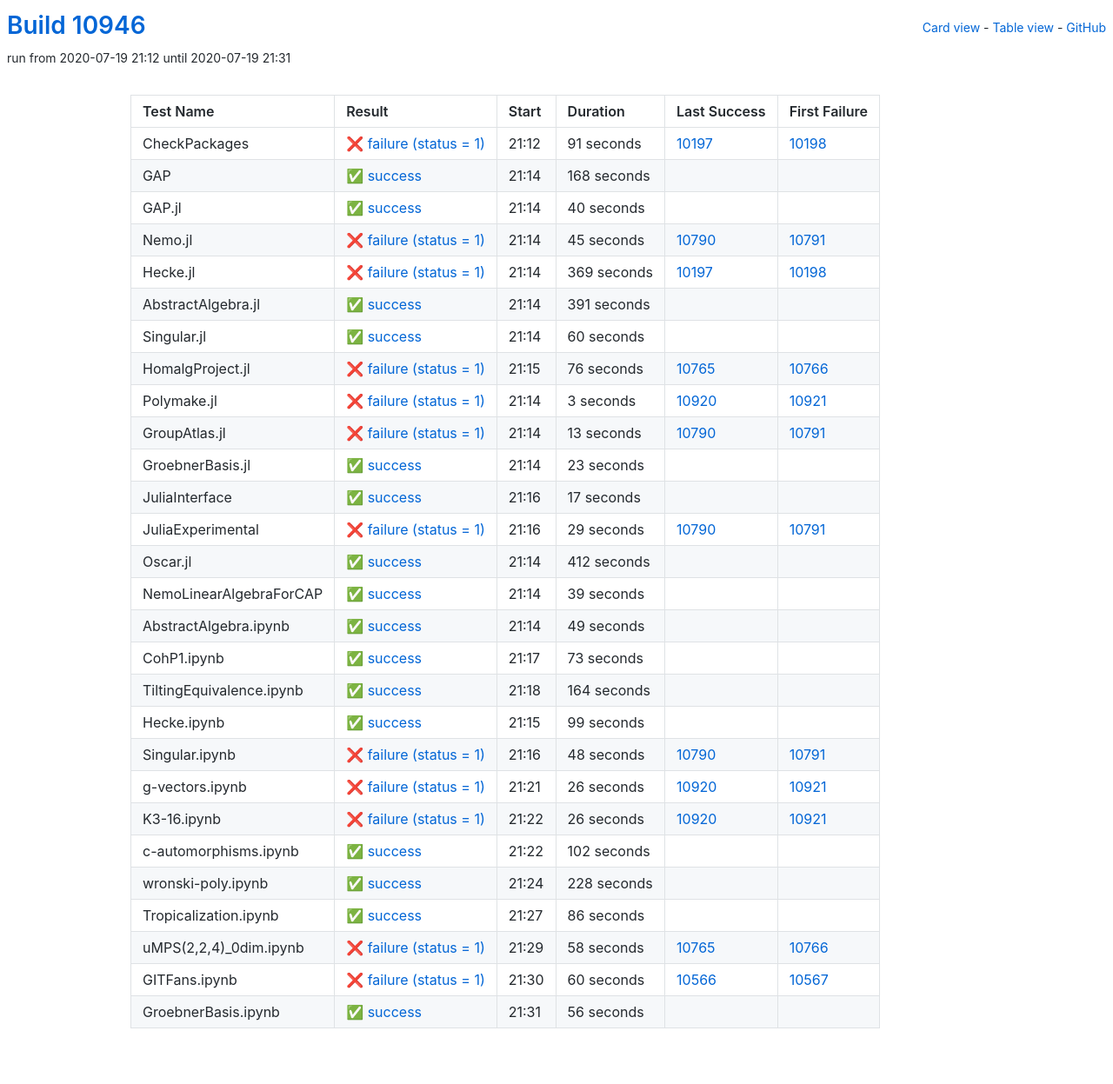
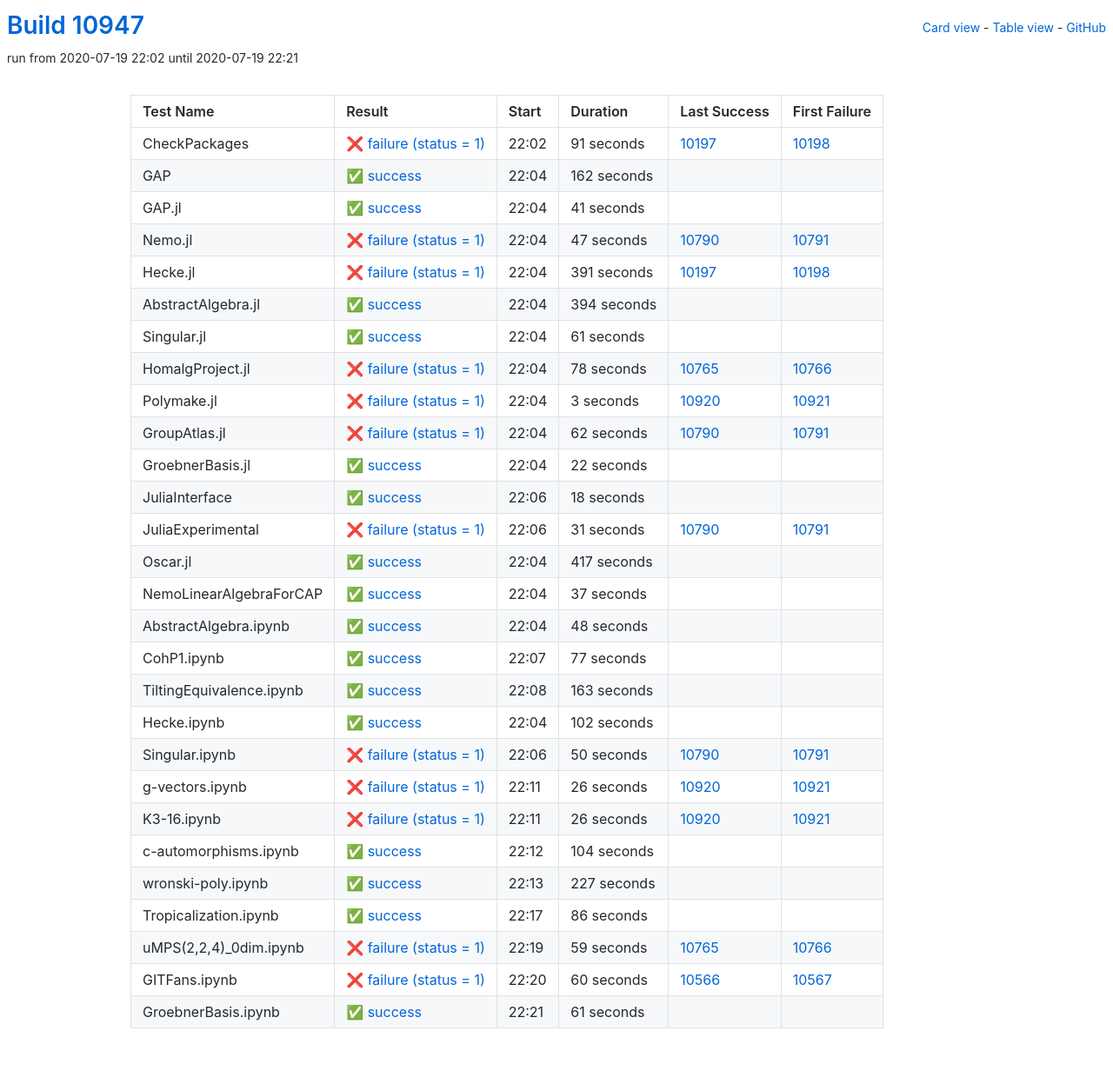
Before and after one commit to oscar-system/oscar-ci-status, a Jekyll site: the page built from table.html, in a window 1280 px wide. Shown: the whole page at 87% size. Built offline with Jekyll 4.4.1, drawn with Linux system fonts in a browser that asks for light colours.

Commit message:
Build #10947

```diff
--- a/_data/ci.yml
+++ b/_data/ci.yml
@@ -1,6 +1,6 @@
 ---
-build: 10946
-build_url: https://oscarci.mathematik.uni-kl.de/job/oscar/10946/
+build: 10947
+build_url: https://oscarci.mathematik.uni-kl.de/job/oscar/10947/
 job: oscar
 organization: oscar-system
 repo: oscar-ci-status
@@ -8,8 +8,8 @@
 tests:
 - name: CheckPackages
   id: checkpackages
-  log: https://oscarci.mathematik.uni-kl.de/job/oscar/10946/artifact/logs/build-10946/CheckPackages.log
-  start: 2020-07-19 21:12
+  log: https://oscarci.mathematik.uni-kl.de/job/oscar/10947/artifact/logs/build-10947/CheckPackages.log
+  start: 2020-07-19 22:02
   success: false
   exitcode: 1
   status: failure
@@ -20,92 +20,92 @@
   first_failure_url: https://oscarci.mathematik.uni-kl.de/job/oscar/10198/
 - name: GAP
   id: gap
-  log: https://oscarci.mathematik.uni-kl.de/job/oscar/10946/artifact/logs/build-10946/GAP.log
-  start: 2020-07-19 21:14
+  log: https://oscarci.mathematik.uni-kl.de/job/oscar/10947/artifact/logs/build-10947/GAP.log
+  start: 2020-07-19 22:04
   success: true
   exitcode: 0
   status: success
-  duration: 168
+  duration: 162
   last_success: false
   last_success_url:
   first_failure: false
   first_failure_url:
 - name: GAP.jl
   id: gap-jl
-  log: https://oscarci.mathematik.uni-kl.de/job/oscar/10946/artifact/logs/build-10946/GAP.jl.log
-  start: 2020-07-19 21:14
+  log: https://oscarci.mathematik.uni-kl.de/job/oscar/10947/artifact/logs/build-10947/GAP.jl.log
+  start: 2020-07-19 22:04
   success: true
   exitcode: 0
   status: success
-  duration: 40
+  duration: 41
   last_success: false
   last_success_url:
   first_failure: false
   first_failure_url:
 - name: Nemo.jl
   id: nemo-jl
-  log: https://oscarci.mathematik.uni-kl.de/job/oscar/10946/artifact/logs/build-10946/Nemo.jl.log
-  start: 2020-07-19 21:14
+  log: https://oscarci.mathematik.uni-kl.de/job/oscar/10947/artifact/logs/build-10947/Nemo.jl.log
+  start: 2020-07-19 22:04
   success: false
   exitcode: 1
   status: failure
-  duration: 45
+  duration: 47
   last_success: 10790
   last_success_url: https://oscarci.mathematik.uni-kl.de/job/oscar/10790/
   first_failure: 10791
   first_failure_url: https://oscarci.mathematik.uni-kl.de/job/oscar/10791/
 - name: Hecke.jl
   id: hecke-jl
-  log: https://oscarci.mathematik.uni-kl.de/job/oscar/10946/artifact/logs/build-10946/Hecke.jl.log
-  start: 2020-07-19 21:14
+  log: https://oscarci.mathematik.uni-kl.de/job/oscar/10947/artifact/logs/build-10947/Hecke.jl.log
+  start: 2020-07-19 22:04
   success: false
   exitcode: 1
   status: failure
-  duration: 369
+  duration: 391
   last_success: 10197
   last_success_url: https://oscarci.mathematik.uni-kl.de/job/oscar/10197/
   first_failure: 10198
   first_failure_url: https://oscarci.mathematik.uni-kl.de/job/oscar/10198/
 - name: AbstractAlgebra.jl
   id: abstractalgebra-jl
-  log: https://oscarci.mathematik.uni-kl.de/job/oscar/10946/artifact/logs/build-10946/AbstractAlgebra.jl.log
-  start: 2020-07-19 21:14
+  log: https://oscarci.mathematik.uni-kl.de/job/oscar/10947/artifact/logs/build-10947/AbstractAlgebra.jl.log
+  start: 2020-07-19 22:04
   success: true
   exitcode: 0
   status: success
-  duration: 391
+  duration: 394
   last_success: false
   last_success_url:
   first_failure: false
   first_failure_url:
 - name: Singular.jl
   id: singular-jl
-  log: https://oscarci.mathematik.uni-kl.de/job/oscar/10946/artifact/logs/build-10946/Singular.jl.log
-  start: 2020-07-19 21:14
+  log: https://oscarci.mathematik.uni-kl.de/job/oscar/10947/artifact/logs/build-10947/Singular.jl.log
+  start: 2020-07-19 22:04
   success: true
   exitcode: 0
   status: success
-  duration: 60
+  duration: 61
   last_success: false
   last_success_url:
   first_failure: false
   first_failure_url:
 - name: HomalgProject.jl
   id: homalgproject-jl
-  log: https://oscarci.mathematik.uni-kl.de/job/oscar/10946/artifact/logs/build-10946/HomalgProject.jl.log
-  start: 2020-07-19 21:15
+  log: https://oscarci.mathematik.uni-kl.de/job/oscar/10947/artifact/logs/build-10947/HomalgProject.jl.log
+  start: 2020-07-19 22:04
   success: false
   exitcode: 1
   status: failure
-  duration: 76
+  duration: 78
   last_success: 10765
   last_success_url: https://oscarci.mathematik.uni-kl.de/job/oscar/10765/
   first_failure: 10766
   first_failure_url: https://oscarci.mathematik.uni-kl.de/job/oscar/10766/
 - name: Polymake.jl
   id: polymake-jl
-  log: https://oscarci.mathematik.uni-kl.de/job/oscar/10946/artifact/logs/build-10946/Polymake.jl.log
-  start: 2020-07-19 21:14
+  log: https://oscarci.mathematik.uni-kl.de/job/oscar/10947/artifact/logs/build-10947/Polymake.jl.log
+  start: 2020-07-19 22:04
   success: false
   exitcode: 1
   status: failure
@@ -116,140 +116,140 @@
   first_failure_url: https://oscarci.mathematik.uni-kl.de/job/oscar/10921/
 - name: GroupAtlas.jl
   id: groupatlas-jl
-  log: https://oscarci.mathematik.uni-kl.de/job/oscar/10946/artifact/logs/build-10946/GroupAtlas.jl.log
-  start: 2020-07-19 21:14
+  log: https://oscarci.mathematik.uni-kl.de/job/oscar/10947/artifact/logs/build-10947/GroupAtlas.jl.log
+  start: 2020-07-19 22:04
   success: false
   exitcode: 1
   status: failure
-  duration: 13
+  duration: 62
   last_success: 10790
   last_success_url: https://oscarci.mathematik.uni-kl.de/job/oscar/10790/
   first_failure: 10791
   first_failure_url: https://oscarci.mathematik.uni-kl.de/job/oscar/10791/
 - name: GroebnerBasis.jl
   id: groebnerbasis-jl
-  log: https://oscarci.mathematik.uni-kl.de/job/oscar/10946/artifact/logs/build-10946/GroebnerBasis.jl.log
-  start: 2020-07-19 21:14
+  log: https://oscarci.mathematik.uni-kl.de/job/oscar/10947/artifact/logs/build-10947/GroebnerBasis.jl.log
+  start: 2020-07-19 22:04
   success: true
   exitcode: 0
   status: success
-  duration: 23
+  duration: 22
   last_success: false
   last_success_url:
   first_failure: false
   first_failure_url:
 - name: JuliaInterface
   id: juliainterface
-  log: https://oscarci.mathematik.uni-kl.de/job/oscar/10946/artifact/logs/build-10946/JuliaInterface.log
-  start: 2020-07-19 21:16
+  log: https://oscarci.mathematik.uni-kl.de/job/oscar/10947/artifact/logs/build-10947/JuliaInterface.log
+  start: 2020-07-19 22:06
   success: true
   exitcode: 0
   status: success
-  duration: 17
+  duration: 18
   last_success: false
   last_success_url:
   first_failure: false
   first_failure_url:
 - name: JuliaExperimental
   id: juliaexperimental
-  log: https://oscarci.mathematik.uni-kl.de/job/oscar/10946/artifact/logs/build-10946/JuliaExperimental.log
-  start: 2020-07-19 21:16
+  log: https://oscarci.mathematik.uni-kl.de/job/oscar/10947/artifact/logs/build-10947/JuliaExperimental.log
+  start: 2020-07-19 22:06
   success: false
   exitcode: 1
   status: failure
-  duration: 29
+  duration: 31
   last_success: 10790
   last_success_url: https://oscarci.mathematik.uni-kl.de/job/oscar/10790/
   first_failure: 10791
   first_failure_url: https://oscarci.mathematik.uni-kl.de/job/oscar/10791/
 - name: Oscar.jl
   id: oscar-jl
-  log: https://oscarci.mathematik.uni-kl.de/job/oscar/10946/artifact/logs/build-10946/Oscar.jl.log
-  start: 2020-07-19 21:14
+  log: https://oscarci.mathematik.uni-kl.de/job/oscar/10947/artifact/logs/build-10947/Oscar.jl.log
+  start: 2020-07-19 22:04
   success: true
   exitcode: 0
   status: success
-  duration: 412
+  duration: 417
   last_success: false
   last_success_url:
   first_failure: false
   first_failure_url:
 - name: NemoLinearAlgebraForCAP
   id: nemolinearalgebraforcap
-  log: https://oscarci.mathematik.uni-kl.de/job/oscar/10946/artifact/logs/build-10946/NemoLinearAlgebraForCAP.log
-  start: 2020-07-19 21:14
+  log: https://oscarci.mathematik.uni-kl.de/job/oscar/10947/artifact/logs/build-10947/NemoLinearAlgebraForCAP.log
+  start: 2020-07-19 22:04
   success: true
   exitcode: 0
   status: success
-  duration: 39
+  duration: 37
   last_success: false
   last_success_url:
   first_failure: false
   first_failure_url:
 - name: AbstractAlgebra.ipynb
   id: abstractalgebra-ipynb
-  log: https://oscarci.mathematik.uni-kl.de/job/oscar/10946/artifact/logs/build-10946/AbstractAlgebra.ipynb.log
-  start: 2020-07-19 21:14
+  log: https://oscarci.mathematik.uni-kl.de/job/oscar/10947/artifact/logs/build-10947/AbstractAlgebra.ipynb.log
+  start: 2020-07-19 22:04
   success: true
   exitcode: 0
   status: success
-  duration: 49
+  duration: 48
   last_success: false
   last_success_url:
   first_failure: false
   first_failure_url:
 - name: CohP1.ipynb
   id: cohp1-ipynb
-  log: https://oscarci.mathematik.uni-kl.de/job/oscar/10946/artifact/logs/build-10946/CohP1.ipynb.log
-  start: 2020-07-19 21:17
+  log: https://oscarci.mathematik.uni-kl.de/job/oscar/10947/artifact/logs/build-10947/CohP1.ipynb.log
+  start: 2020-07-19 22:07
   success: true
   exitcode: 0
   status: success
-  duration: 73
+  duration: 77
   last_success: false
   last_success_url:
   first_failure: false
   first_failure_url:
 - name: TiltingEquivalence.ipynb
   id: tiltingequivalence-ipynb
-  log: https://oscarci.mathematik.uni-kl.de/job/oscar/10946/artifact/logs/build-10946/TiltingEquivalence.ipynb.log
-  start: 2020-07-19 21:18
+  log: https://oscarci.mathematik.uni-kl.de/job/oscar/10947/artifact/logs/build-10947/TiltingEquivalence.ipynb.log
+  start: 2020-07-19 22:08
   success: true
   exitcode: 0
   status: success
-  duration: 164
+  duration: 163
   last_success: false
   last_success_url:
   first_failure: false
   first_failure_url:
 - name: Hecke.ipynb
   id: hecke-ipynb
-  log: https://oscarci.mathematik.uni-kl.de/job/oscar/10946/artifact/logs/build-10946/Hecke.ipynb.log
-  start: 2020-07-19 21:15
+  log: https://oscarci.mathematik.uni-kl.de/job/oscar/10947/artifact/logs/build-10947/Hecke.ipynb.log
+  start: 2020-07-19 22:04
   success: true
   exitcode: 0
   status: success
-  duration: 99
+  duration: 102
   last_success: false
   last_success_url:
   first_failure: false
   first_failure_url:
 - name: Singular.ipynb
   id: singular-ipynb
-  log: https://oscarci.mathematik.uni-kl.de/job/oscar/10946/artifact/logs/build-10946/Singular.ipynb.log
-  start: 2020-07-19 21:16
+  log: https://oscarci.mathematik.uni-kl.de/job/oscar/10947/artifact/logs/build-10947/Singular.ipynb.log
+  start: 2020-07-19 22:06
   success: false
   exitcode: 1
   status: failure
-  duration: 48
+  duration: 50
   last_success: 10790
   last_success_url: https://oscarci.mathematik.uni-kl.de/job/oscar/10790/
   first_failure: 10791
   first_failure_url: https://oscarci.mathematik.uni-kl.de/job/oscar/10791/
 - name: g-vectors.ipynb
   id: g-vectors-ipynb
-  log: https://oscarci.mathematik.uni-kl.de/job/oscar/10946/artifact/logs/build-10946/g-vectors.ipynb.log
-  start: 2020-07-19 21:21
+  log: https://oscarci.mathematik.uni-kl.de/job/oscar/10947/artifact/logs/build-10947/g-vectors.ipynb.log
+  start: 2020-07-19 22:11
   success: false
   exitcode: 1
   status: failure
@@ -260,8 +260,8 @@
   first_failure_url: https://oscarci.mathematik.uni-kl.de/job/oscar/10921/
 - name: K3-16.ipynb
   id: k3-16-ipynb
-  log: https://oscarci.mathematik.uni-kl.de/job/oscar/10946/artifact/logs/build-10946/K3-16.ipynb.log
-  start: 2020-07-19 21:22
+  log: https://oscarci.mathematik.uni-kl.de/job/oscar/10947/artifact/logs/build-10947/K3-16.ipynb.log
+  start: 2020-07-19 22:11
   success: false
   exitcode: 1
   status: failure
@@ -272,32 +272,32 @@
   first_failure_url: https://oscarci.mathematik.uni-kl.de/job/oscar/10921/
 - name: c-automorphisms.ipynb
   id: c-automorphisms-ipynb
-  log: https://oscarci.mathematik.uni-kl.de/job/oscar/10946/artifact/logs/build-10946/c-automorphisms.ipynb.log
-  start: 2020-07-19 21:22
+  log: https://oscarci.mathematik.uni-kl.de/job/oscar/10947/artifact/logs/build-10947/c-automorphisms.ipynb.log
+  start: 2020-07-19 22:12
   success: true
   exitcode: 0
   status: success
-  duration: 102
+  duration: 104
   last_success: false
   last_success_url:
   first_failure: false
   first_failure_url:
 - name: wronski-poly.ipynb
   id: wronski-poly-ipynb
-  log: https://oscarci.mathematik.uni-kl.de/job/oscar/10946/artifact/logs/build-10946/wronski-poly.ipynb.log
-  start: 2020-07-19 21:24
+  log: https://oscarci.mathematik.uni-kl.de/job/oscar/10947/artifact/logs/build-10947/wronski-poly.ipynb.log
+  start: 2020-07-19 22:13
   success: true
   exitcode: 0
   status: success
-  duration: 228
+  duration: 227
   last_success: false
   last_success_url:
   first_failure: false
   first_failure_url:
 - name: Tropicalization.ipynb
   id: tropicalization-ipynb
-  log: https://oscarci.mathematik.uni-kl.de/job/oscar/10946/artifact/logs/build-10946/Tropicalization.ipynb.log
-  start: 2020-07-19 21:27
+  log: https://oscarci.mathematik.uni-kl.de/job/oscar/10947/artifact/logs/build-10947/Tropicalization.ipynb.log
+  start: 2020-07-19 22:17
   success: true
   exitcode: 0
   status: success
@@ -308,20 +308,20 @@
   first_failure_url:
 - name: uMPS(2,2,4)_0dim.ipynb
   id: umps-2-2-4-0dim-ipynb
-  log: https://oscarci.mathematik.uni-kl.de/job/oscar/10946/artifact/logs/build-10946/uMPS-2-2-4-_0dim.ipynb.log
-  start: 2020-07-19 21:29
+  log: https://oscarci.mathematik.uni-kl.de/job/oscar/10947/artifact/logs/build-10947/uMPS-2-2-4-_0dim.ipynb.log
+  start: 2020-07-19 22:19
   success: false
   exitcode: 1
   status: failure
-  duration: 58
+  duration: 59
   last_success: 10765
   last_success_url: https://oscarci.mathematik.uni-kl.de/job/oscar/10765/
   first_failure: 10766
   first_failure_url: https://oscarci.mathematik.uni-kl.de/job/oscar/10766/
 - name: GITFans.ipynb
   id: gitfans-ipynb
-  log: https://oscarci.mathematik.uni-kl.de/job/oscar/10946/artifact/logs/build-10946/GITFans.ipynb.log
-  start: 2020-07-19 21:30
+  log: https://oscarci.mathematik.uni-kl.de/job/oscar/10947/artifact/logs/build-10947/GITFans.ipynb.log
+  start: 2020-07-19 22:20
   success: false
   exitcode: 1
   status: failure
@@ -332,12 +332,12 @@
   first_failure_url: https://oscarci.mathematik.uni-kl.de/job/oscar/10567/
 - name: GroebnerBasis.ipynb
   id: groebnerbasis-ipynb
-  log: https://oscarci.mathematik.uni-kl.de/job/oscar/10946/artifact/logs/build-10946/GroebnerBasis.ipynb.log
-  start: 2020-07-19 21:31
+  log: https://oscarci.mathematik.uni-kl.de/job/oscar/10947/artifact/logs/build-10947/GroebnerBasis.ipynb.log
+  start: 2020-07-19 22:21
   success: true
   exitcode: 0
   status: success
-  duration: 56
+  duration: 61
   last_success: false
   last_success_url:
   first_failure: false
```
Also changed, not shown: README.md.
